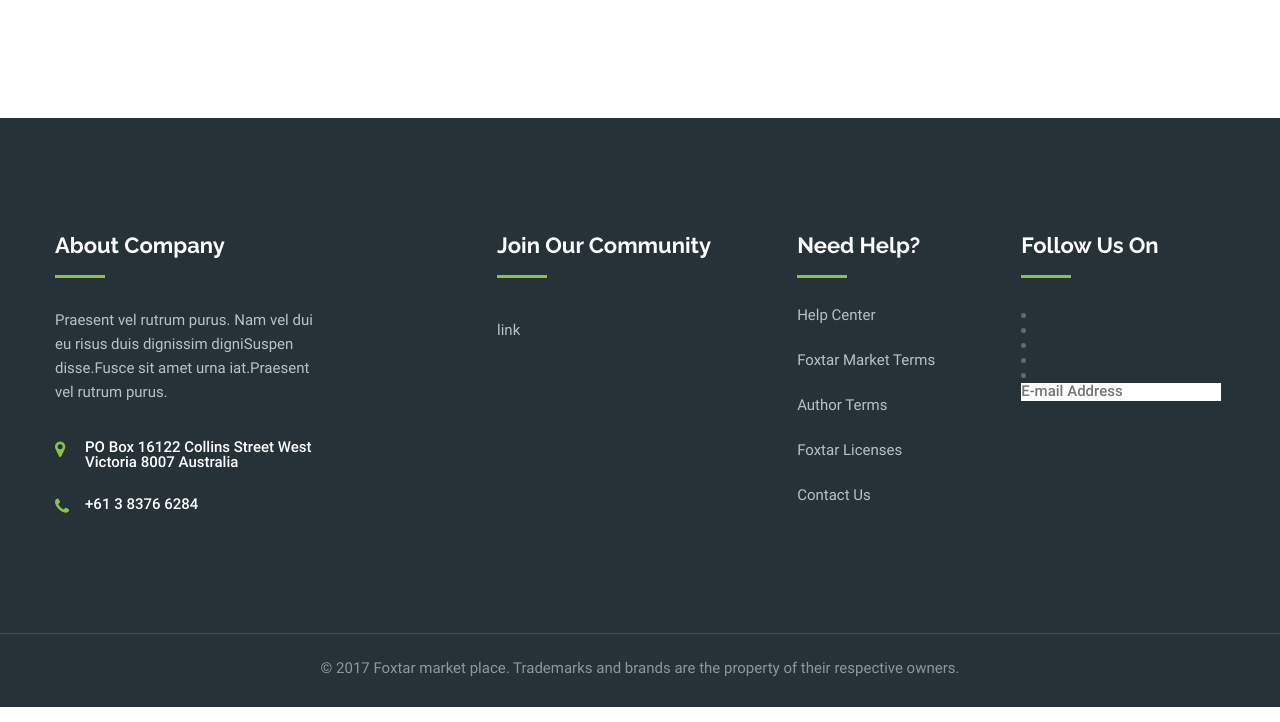
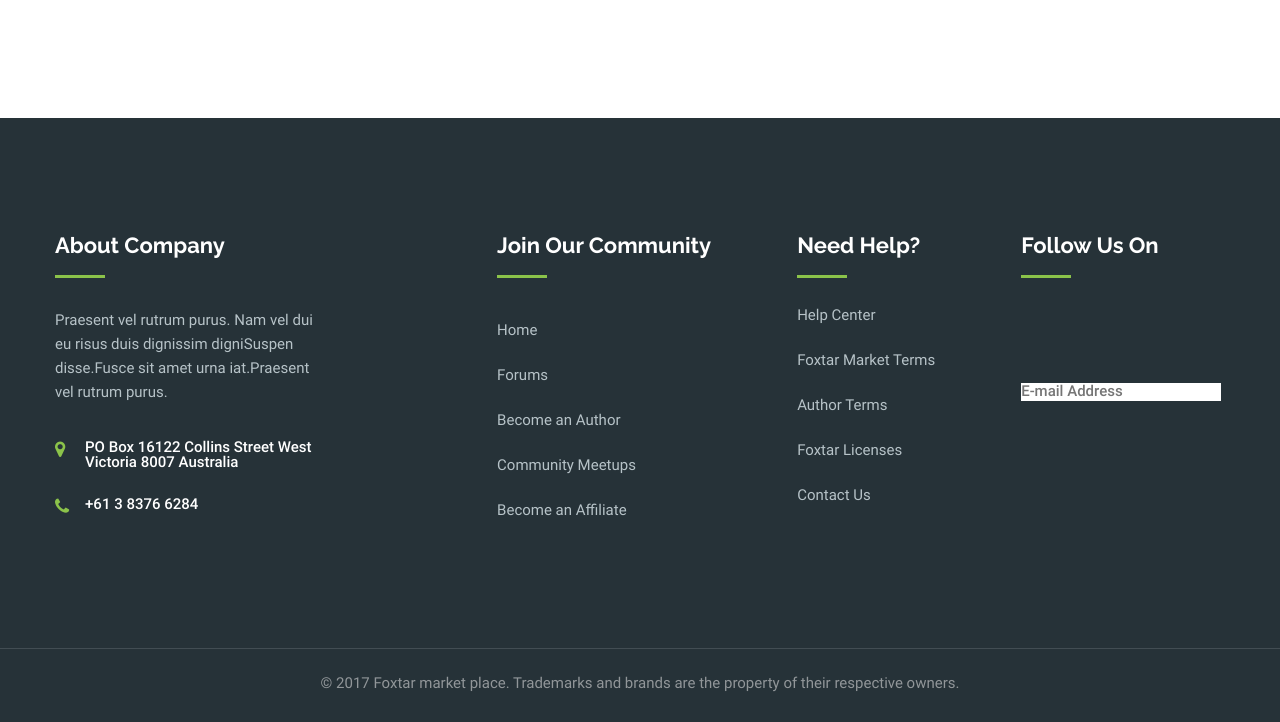
Before and after one commit to Valentin3298/marcet, a website: page app/index.html in a window 1280 px wide. Shown: the part 5698-6420 px from the top of the page. Drawn offline with nearby package versions, Linux system fonts and the light colour scheme; files whose address does not match are found by name.

Commit message:
FANTOM LINKS 2

```diff
--- a/app/index.html
+++ b/app/index.html
@@ -855,7 +855,11 @@
                             Join Our Community
                         </div>
                         <ul class="footer__col-list">
-                            <li><a href="">link</a></li>
+                            <li><a href="#">Home</a></li>
+                            <li><a href="#">Forums</a></li>
+                            <li><a href="#">Become an Author</a></li>
+                            <li><a href="#">Community Meetups</a></li>
+                            <li><a href="#">Become an Affiliate</a></li>
                         </ul>
                     </div>
 
@@ -877,13 +881,13 @@
                         <div class="footer__col-title">
                             Follow Us On
                         </div>
-                        <us class="footer__social-link">
+                        <ul class="footer__social-link">
                             <li><a href="#"></a></li>
                             <li><a href="#"></a></li>
                             <li><a href="#"></a></li>
                             <li><a href="#"></a></li>
                             <li><a href="#"></a></li>
-                        </us>
+                        </ul>
                         <div class="footer__form">
                             <div class="footer__form-title">
 
```
